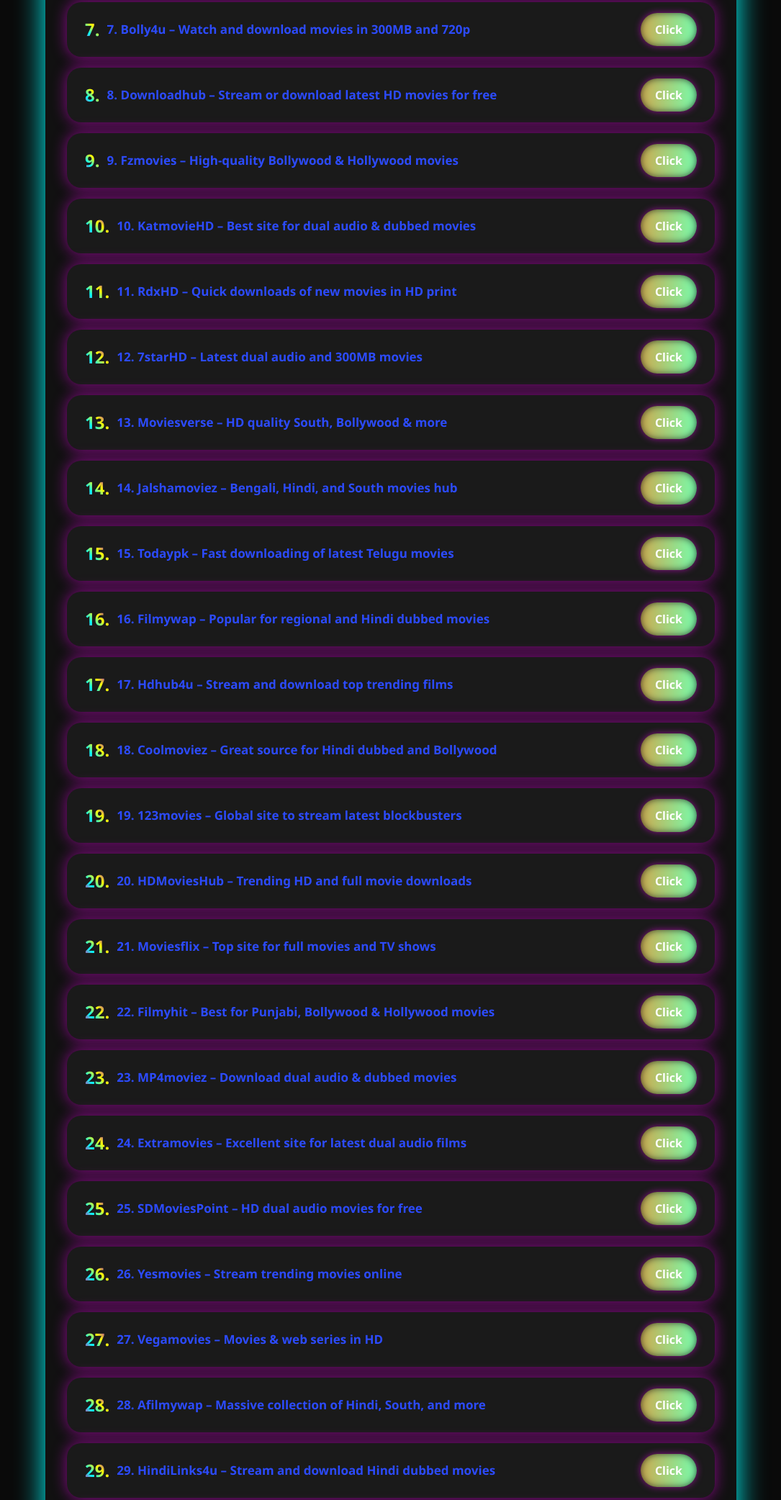
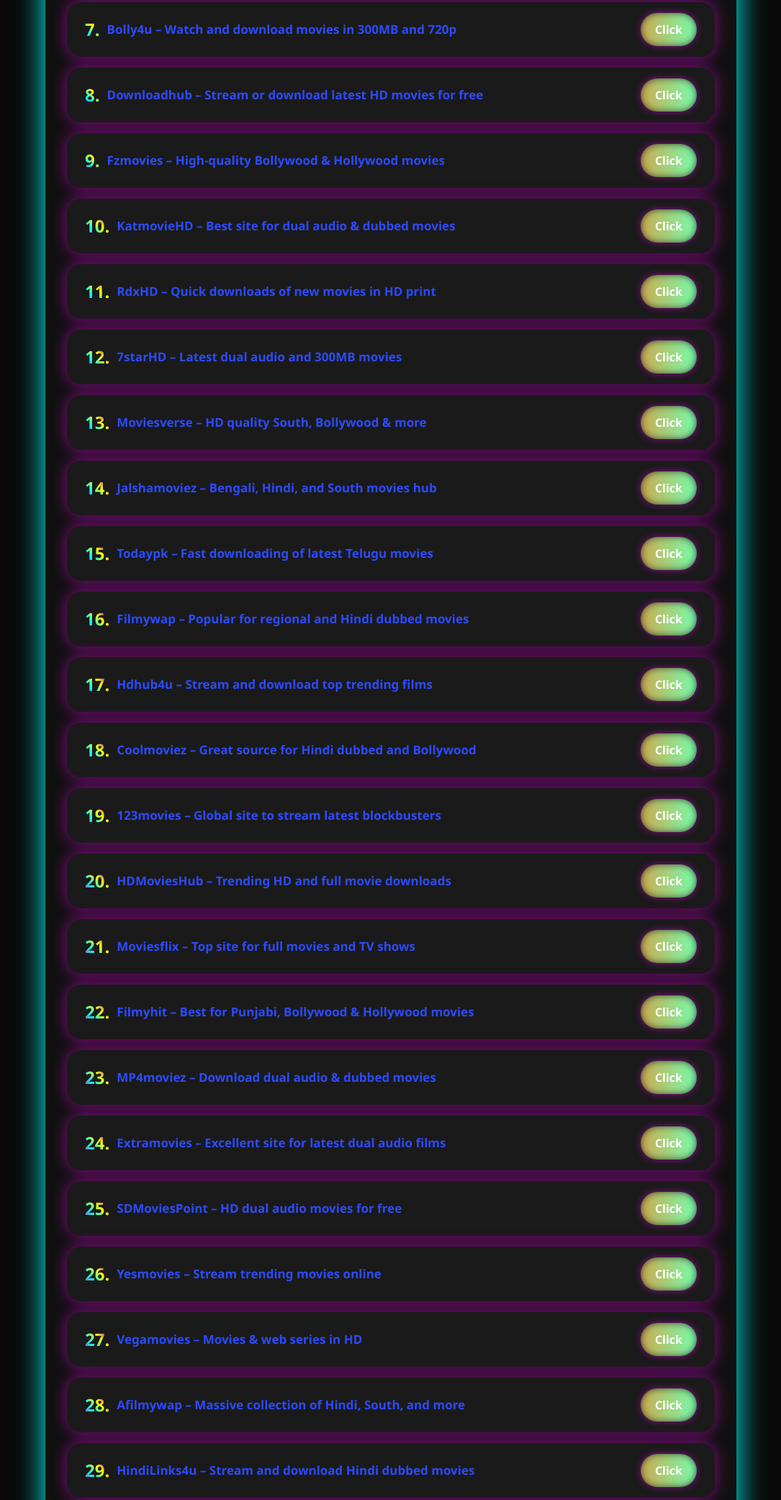
Before and after one commit to mr-nobody-108/code, a plain HTML site: page index.html in a window 1280 px wide. Shown: the part 1038-3122 px from the top of the page at 72% size, without its empty margins (97-1182 px from the left). Drawn offline with Linux system fonts and the light colour scheme.

Commit message:
index.html

```diff
--- a/index.html
+++ b/index.html
@@ -202,7 +202,7 @@
         <div class="link-text">
           Get the latest movies on Movierulz – Fast streaming and downloads
         </div>
-        <a href="https://www.movzrulz.com/" class="glow-btn" target="_blank">Click</a>
+        <a href="https://filmyhit.beer/" class="glow-btn" target="_blank">Click</a>
       </div>
 
       <!-- Continue adding more movie links in this format -->
@@ -225,7 +225,7 @@
       <!-- More movie links here -->
         <div class="movie-link">
         <div class="link-text">
-          6. Khatrimaza – Download HD Bollywood, Hollywood, South Indian movies
+           Khatrimaza – Download HD Bollywood, Hollywood, South Indian movies
         </div>
         <a href="https://thekhatrimaza.ag/" class="glow-btn" target="_blank"
           >Click</a
@@ -234,7 +234,7 @@
 
       <div class="movie-link">
         <div class="link-text">
-          7. Bolly4u – Watch and download movies in 300MB and 720p
+           Bolly4u – Watch and download movies in 300MB and 720p
         </div>
         <a href="https://bolly4u.review/" class="glow-btn" target="_blank"
           >Click</a
@@ -243,7 +243,7 @@
 
       <div class="movie-link">
         <div class="link-text">
-          8. Downloadhub – Stream or download latest HD movies for free
+           Downloadhub – Stream or download latest HD movies for free
         </div>
         <a
           href="https://www.downloadhub.website/"
@@ -255,7 +255,7 @@
 
       <div class="movie-link">
         <div class="link-text">
-          9. Fzmovies – High-quality Bollywood & Hollywood movies
+           Fzmovies – High-quality Bollywood & Hollywood movies
         </div>
         <a href="https://www.fzmovies.ng/" class="glow-btn" target="_blank"
           >Click</a
@@ -264,7 +264,7 @@
 
       <div class="movie-link">
         <div class="link-text">
-          10. KatmovieHD – Best site for dual audio & dubbed movies
+           KatmovieHD – Best site for dual audio & dubbed movies
         </div>
         <a href="https://worldfree4u.review/" class="glow-btn" target="_blank"
           >Click</a
@@ -273,21 +273,21 @@
 
       <div class="movie-link">
         <div class="link-text">
-          11. RdxHD – Quick downloads of new movies in HD print
+           RdxHD – Quick downloads of new movies in HD print
         </div>
         <a href="https://rdxhd.blog/" class="glow-btn" target="_blank">Click</a>
       </div>
 
       <div class="movie-link">
         <div class="link-text">
-          12. 7starHD – Latest dual audio and 300MB movies
+           7starHD – Latest dual audio and 300MB movies
         </div>
         <a href="https://7starhd.rs/" class="glow-btn" target="_blank">Click</a>
       </div>
 
       <div class="movie-link">
         <div class="link-text">
-          13. Moviesverse – HD quality South, Bollywood & more
+           Moviesverse – HD quality South, Bollywood & more
         </div>
         <a href="https://themoviesverse.cloud/" class="glow-btn" target="_blank"
           >Click</a
@@ -296,7 +296,7 @@
 
       <div class="movie-link">
         <div class="link-text">
-          14. Jalshamoviez – Bengali, Hindi, and South movies hub
+           Jalshamoviez – Bengali, Hindi, and South movies hub
         </div>
         <a
           href="https://www.jalshamoviez.travel.in/"
@@ -308,7 +308,7 @@
 
       <div class="movie-link">
         <div class="link-text">
-          15. Todaypk – Fast downloading of latest Telugu movies
+          Todaypk – Fast downloading of latest Telugu movies
         </div>
         <a href="https://todaypk.com.in/" class="glow-btn" target="_blank"
           >Click</a
@@ -317,7 +317,7 @@
 
       <div class="movie-link">
         <div class="link-text">
-          16. Filmywap – Popular for regional and Hindi dubbed movies
+           Filmywap – Popular for regional and Hindi dubbed movies
         </div>
         <a href="https://www.filmywap.com.cy/" class="glow-btn" target="_blank"
           >Click</a
@@ -326,7 +326,7 @@
 
       <div class="movie-link">
         <div class="link-text">
-          17. Hdhub4u – Stream and download top trending films
+          Hdhub4u – Stream and download top trending films
         </div>
         <a href="https://hdhub4u.courses/" class="glow-btn" target="_blank"
           >Click</a
@@ -335,7 +335,7 @@
 
       <div class="movie-link">
         <div class="link-text">
-          18. Coolmoviez – Great source for Hindi dubbed and Bollywood
+           Coolmoviez – Great source for Hindi dubbed and Bollywood
         </div>
         <a href="https://www.coolmoviez.autos/" class="glow-btn" target="_blank"
           >Click</a
@@ -344,7 +344,7 @@
 
       <div class="movie-link">
         <div class="link-text">
-          19. 123movies – Global site to stream latest blockbusters
+           123movies – Global site to stream latest blockbusters
         </div>
         <a
           href="https://123movieseries.online/"
@@ -356,7 +356,7 @@
 
       <div class="movie-link">
         <div class="link-text">
-          20. HDMoviesHub – Trending HD and full movie downloads
+           HDMoviesHub – Trending HD and full movie downloads
         </div>
         <a href="https://hdmovieshub.host/" class="glow-btn" target="_blank"
           >Click</a
@@ -365,7 +365,7 @@
 
       <div class="movie-link">
         <div class="link-text">
-          21. Moviesflix – Top site for full movies and TV shows
+           Moviesflix – Top site for full movies and TV shows
         </div>
         <a href="https://themoviesflix.st/" class="glow-btn" target="_blank"
           >Click</a
@@ -374,7 +374,7 @@
 
       <div class="movie-link">
         <div class="link-text">
-          22. Filmyhit – Best for Punjabi, Bollywood & Hollywood movies
+           Filmyhit – Best for Punjabi, Bollywood & Hollywood movies
         </div>
         <a href="https://filmyhit.beer/" class="glow-btn" target="_blank"
           >Click</a
@@ -383,7 +383,7 @@
 
       <div class="movie-link">
         <div class="link-text">
-          23. MP4moviez – Download dual audio & dubbed movies
+         MP4moviez – Download dual audio & dubbed movies
         </div>
         <a href="https://www.mp4moviez.shoes/" class="glow-btn" target="_blank"
           >Click</a
@@ -392,7 +392,7 @@
 
       <div class="movie-link">
         <div class="link-text">
-          24. Extramovies – Excellent site for latest dual audio films
+           Extramovies – Excellent site for latest dual audio films
         </div>
         <a href="https://extramovies.direct/" class="glow-btn" target="_blank"
           >Click</a
@@ -401,7 +401,7 @@
 
       <div class="movie-link">
         <div class="link-text">
-          25. SDMoviesPoint – HD dual audio movies for free
+           SDMoviesPoint – HD dual audio movies for free
         </div>
         <a href="https://sdmoviespoint.voto/" class="glow-btn" target="_blank"
           >Click</a
@@ -410,7 +410,7 @@
 
       <div class="movie-link">
         <div class="link-text">
-          26. Yesmovies – Stream trending movies online
+           Yesmovies – Stream trending movies online
         </div>
         <a href="https://yesmovies-to.to/" class="glow-btn" target="_blank"
           >Click</a
@@ -418,7 +418,7 @@
       </div>
 
       <div class="movie-link">
-        <div class="link-text">27. Vegamovies – Movies & web series in HD</div>
+        <div class="link-text"> Vegamovies – Movies & web series in HD</div>
         <a href="https://vegamovies.td/" class="glow-btn" target="_blank"
           >Click</a
         >
@@ -426,7 +426,7 @@
 
       <div class="movie-link">
         <div class="link-text">
-          28. Afilmywap – Massive collection of Hindi, South, and more
+           Afilmywap – Massive collection of Hindi, South, and more
         </div>
         <a href="https://www.afilmywap.bot/" class="glow-btn" target="_blank"
           >Click</a
@@ -435,7 +435,7 @@
 
       <div class="movie-link">
         <div class="link-text">
-          29. HindiLinks4u – Stream and download Hindi dubbed movies
+          HindiLinks4u – Stream and download Hindi dubbed movies
         </div>
         <a href="https://hindilinks4u.horse/" class="glow-btn" target="_blank"
           >Click</a
@@ -444,7 +444,7 @@
 
       <div class="movie-link">
         <div class="link-text">
-          30. World4uFree – Classic site for Bollywood, Hollywood, and dubbed
+           World4uFree – Classic site for Bollywood, Hollywood, and dubbed
           movies
         </div>
         <a href="https://world4ufree.rodeo/" class="glow-btn" target="_blank"
```
